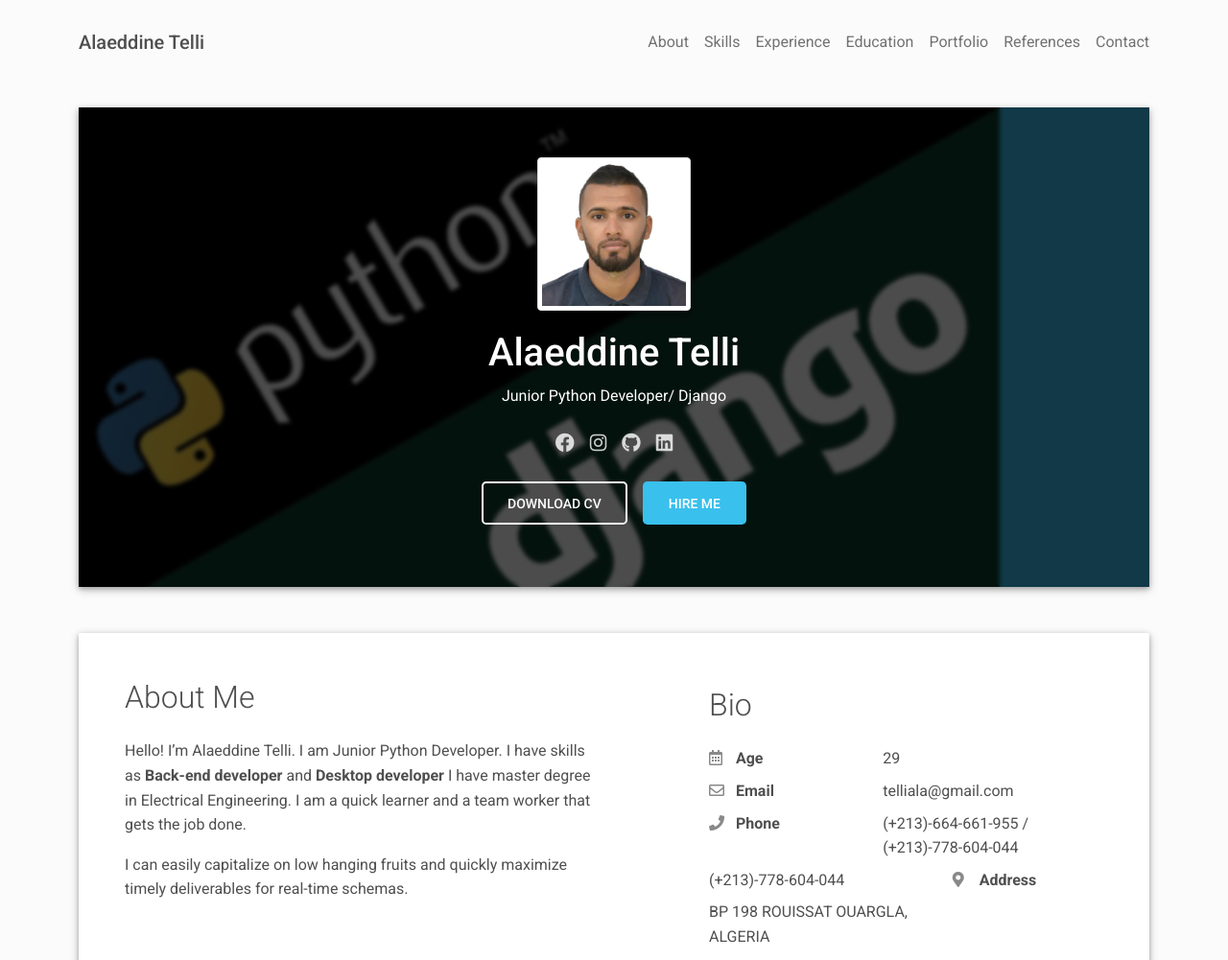
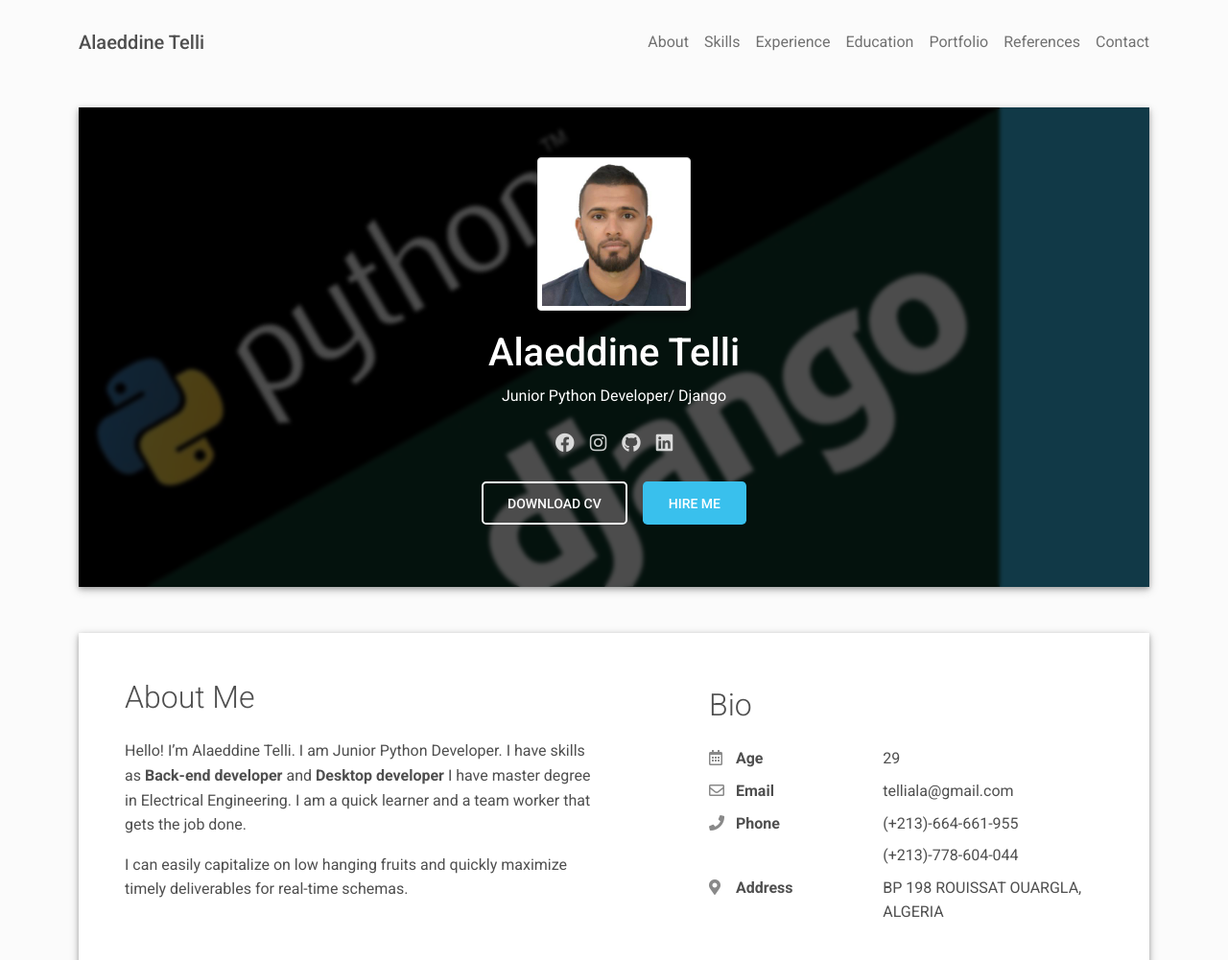
Before and after one commit to alaeddinem2/my-cv, a plain HTML site: page index.html in a window 1280 px wide. Shown: the top 1001 px of the page at 96% size. Drawn offline with Linux system fonts and the light colour scheme.

Commit message:
Update index.html

```diff
--- a/index.html
+++ b/index.html
@@ -117,11 +117,10 @@
               <div class="pb-2 fw-bolder"><i class="fas fa-phone pe-2 text-muted" style="width:24px;opacity:0.85;"></i> Phone</div>
             </div>
             <div class="col-sm-7">
-              <div class="pb-2">(+213)-664-661-955 / (+213)-778-604-044</div>
-            </div>
-            <div class="col-sm-7">
+              <div class="pb-2">(+213)-664-661-955</div>
               <div class="pb-2">(+213)-778-604-044</div>
             </div>
+
             <div class="col-sm-5">
               <div class="pb-2 fw-bolder"><i class="fas fa-map-marker-alt pe-2 text-muted" style="width:24px;opacity:0.85;"></i> Address</div>
             </div>
```
